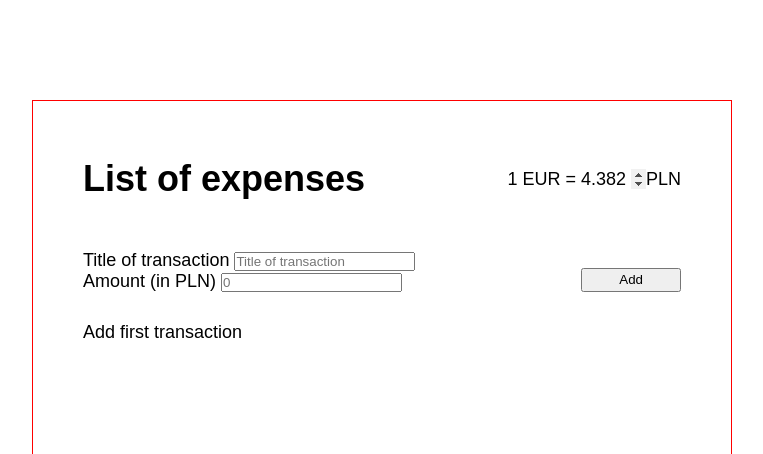
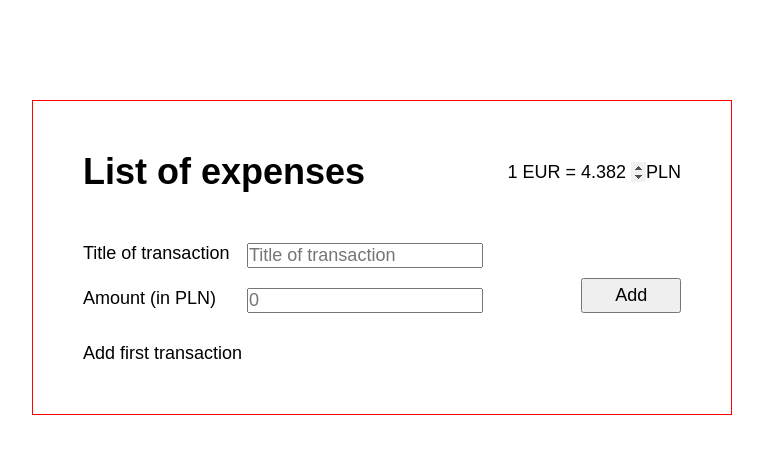
Before and after one commit to maciejewskakatarzyna/playbook, a React (Create React App) app: page / in a window 1280 px wide. Shown: the top 454 px of the page, without its empty margins (368-1131 px from the left). Built offline with nearby package versions, Linux system fonts and the light colour scheme.

Commit message:
add form styles

```diff
--- a/src/App.js
+++ b/src/App.js
@@ -7,10 +7,9 @@ import styled from 'styled-components';
 
 const Wrapper = styled.div`
   width: 70rem;
-  height: 50rem;
   border: 1px solid red;
-  display: grid;
-  grid-template-rows: 1fr 2fr 3fr 1fr;
+  display: flex;
+  flex-direction: column;
   padding: 5rem;
 `;
 
--- a/src/assets/styles/GlobalStyle.js
+++ b/src/assets/styles/GlobalStyle.js
@@ -26,4 +26,8 @@ export const GlobalStyle = createGlobalStyle`
     place-items: center;
     margin: 10rem auto;
   }
+
+  input, button {
+    font-size: 1.8rem;
+  }
 `;
--- a/src/components/Form/Form.js
+++ b/src/components/Form/Form.js
@@ -13,15 +13,14 @@ const Wrapper = styled.div`
 `;
 
 const StyledForm = styled.form`
-  margin-bottom: 3rem;
+  margin: 3rem 0;
   display: grid;
   grid-template-columns: 5fr 1fr;
   align-items: flex-end;
 `;
 
 const StyledButton = styled.button`
-  width: 100%;
-  height: 2.4rem;
+  padding: 0.5rem 1rem;
 `;
 
 const Form = ({ getSum }) => {
--- a/src/components/Form/FormField.js
+++ b/src/components/Form/FormField.js
@@ -1,11 +1,19 @@
 import React from 'react';
+import styled from 'styled-components';
 
 const FormField = React.forwardRef(
   ({ onChange, value, label, name, id, placeholder, step, type = 'text', ...props }, ref) => {
+    const Wrapper = styled.div`
+      display: flex;
+      flex-direction: row;
+      justify-content: space-between;
+      width: 40rem;
+      margin-top: 2rem;
+    `;
+
     return (
-      <div>
-        <label htmlFor={id}>
-          {label}{' '}
+      <Wrapper>
+        <label htmlFor={id}>{label} </label>
         <input
           name={name}
           id={id}
@@ -18,8 +26,7 @@ const FormField = React.forwardRef(
           {...props}
           ref={ref}
         />
-        </label>
-      </div>
+      </Wrapper>
     );
   }
 );
--- a/src/components/Header/Header.js
+++ b/src/components/Header/Header.js
@@ -20,7 +20,6 @@ const Wrapper = styled.div`
   }
   input {
     width: 7rem;
-    font-size: 1.8rem;
     border: none;
     text-align: center;
   }
```
Lines whose indentation alone changed are shown as unchanged.
